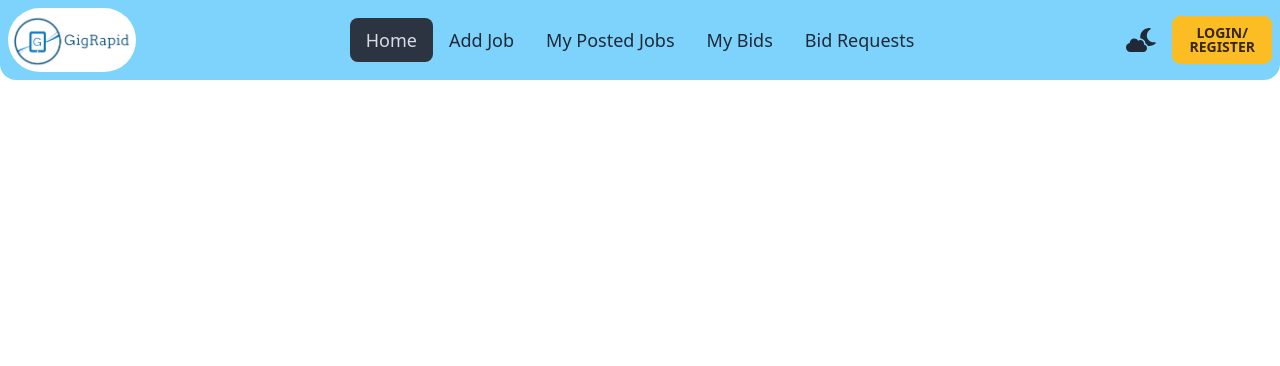
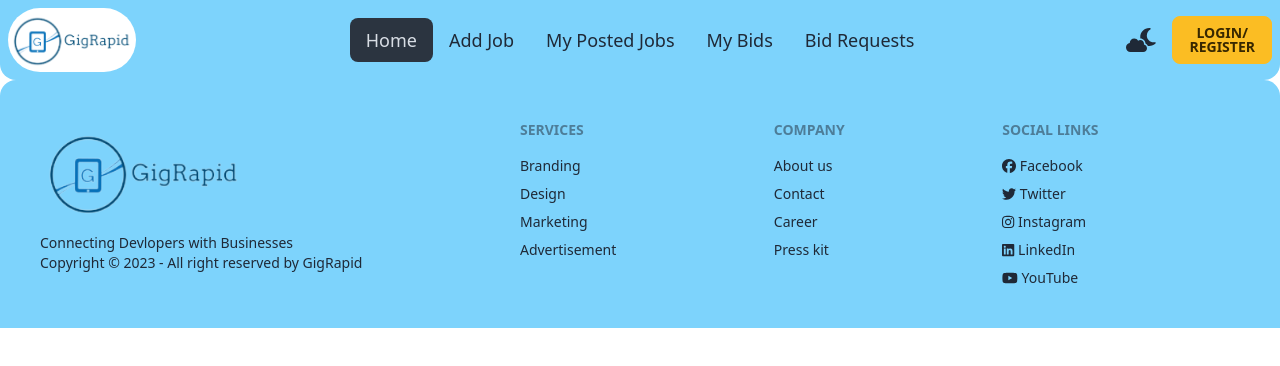
Before and after one commit to ShafayetAhmad/GigRapid, a React (Vite) app: page / in a window 1280 px wide. Shown: the top 366 px of the page. Built offline with nearby package versions, Linux system fonts and the light colour scheme.

Commit message:
footer section added with social links

```diff
--- a/src/App.jsx
+++ b/src/App.jsx
@@ -1,5 +1,6 @@
 
 import './App.css'
+import Footer from './Components/Shared/Footer/Footer'
 import Navbar from './Components/Shared/Navbar/Navbar'
 
 function App() {
@@ -7,6 +8,7 @@ function App() {
   return (
     <div className='max-w-7xl mx-auto'>
       <Navbar></Navbar>
+      <Footer></Footer>
     </div>
   )
 }
--- a/src/Components/Shared/Footer/Footer.jsx
+++ b/src/Components/Shared/Footer/Footer.jsx
@@ -0,0 +1,52 @@
+import { FontAwesomeIcon } from "@fortawesome/react-fontawesome";
+import logo from "/gigrapidLogo.png";
+import { faFacebook, faInstagram, faLinkedin, faTwitter, faYoutube } from "@fortawesome/free-brands-svg-icons";
+const Footer = () => {
+  return (
+    <footer className="footer p-10 rounded-t-2xl bg-sky-300  dark:bg-gray-700  dark:text-white text-base-content">
+      <aside>
+        <img src={logo} className="w-52" alt="" />
+        <p>
+          Connecting Devlopers with Businesses
+          <br />
+          Copyright © 2023 - All right reserved by GigRapid
+        </p>
+      </aside>
+      <nav>
+        <header className="footer-title">Services</header>
+        <a className="link link-hover">Branding</a>
+        <a className="link link-hover">Design</a>
+        <a className="link link-hover">Marketing</a>
+        <a className="link link-hover">Advertisement</a>
+      </nav>
+      <nav>
+        <header className="footer-title">Company</header>
+        <a className="link link-hover">About us</a>
+        <a className="link link-hover">Contact</a>
+        <a className="link link-hover">Career</a>
+        <a className="link link-hover">Press kit</a>
+      </nav>
+      <nav>
+        <header className="footer-title">Social Links</header>
+
+        <a className="link link-hover">
+          <FontAwesomeIcon icon={faFacebook} /> Facebook
+        </a>
+        <a className="link link-hover">
+          <FontAwesomeIcon icon={faTwitter} /> Twitter
+        </a>
+        <a className="link link-hover">
+          <FontAwesomeIcon icon={faInstagram} /> Instagram
+        </a>
+        <a className="link link-hover">
+          <FontAwesomeIcon icon={faLinkedin} /> LinkedIn
+        </a>
+        <a className="link link-hover">
+          <FontAwesomeIcon icon={faYoutube} /> YouTube
+        </a>
+      </nav>
+    </footer>
+  );
+};
+
+export default Footer;
```
